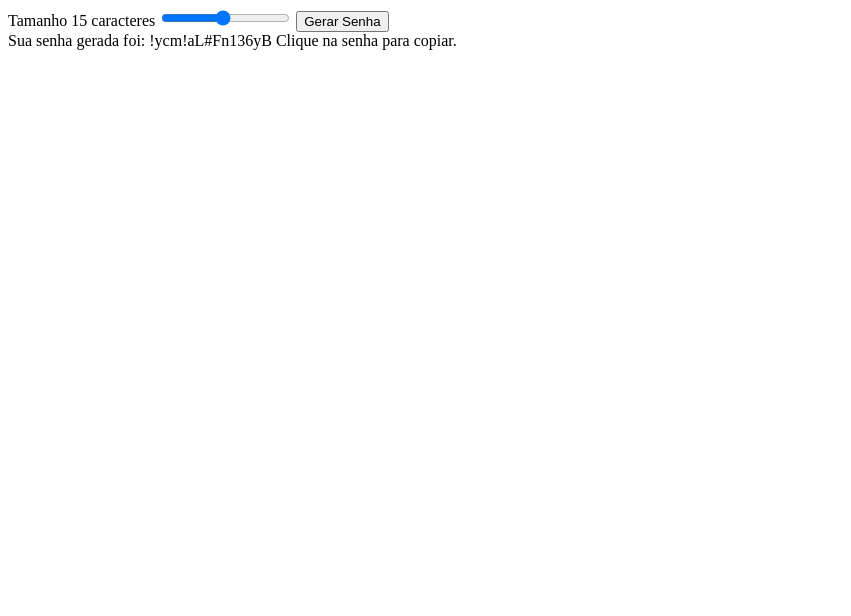
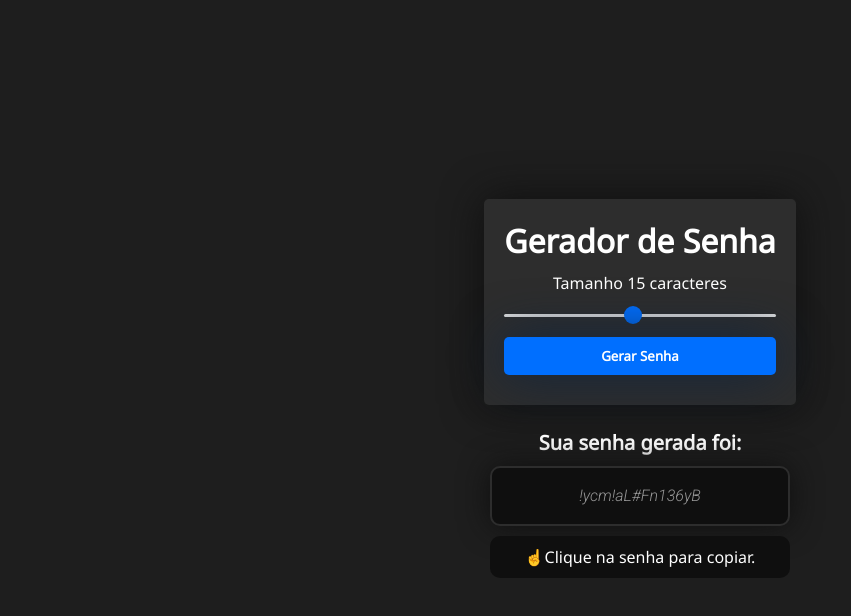
Before and after one commit to M4theus13/Password-Generator, a plain HTML site: page index.html in a window 1280 px wide. Both pictures are taken after a click on the button "Gerar Senha". Shown: the whole page, without its empty margins (0-851 px from the left). Drawn offline with Linux system fonts and the light colour scheme.

Commit message:
css and adjusted details

```diff
--- a/css/style.css
+++ b/css/style.css
@@ -0,0 +1,128 @@
+* {
+    margin: 0;
+    padding: 0;
+    box-sizing: border-box;
+    color: white;
+    font-family: 'Noto Sans', sans-serif;
+}
+
+body {
+    display: flex;
+    flex-direction: column;
+    align-items: center;
+    justify-content: center;
+    width: 100vw;
+    height: 100vh;
+    background-color: #1E1E1E;
+}
+
+.container-input {
+    display: flex;
+    flex-direction: column;
+    align-items: center;
+    max-width: 780px;
+    min-width: 300px;
+    padding: 20px;
+    background-color: #2d2d2d;
+    border-radius: 5px;
+    box-shadow: 0px 0px 40px rgb(15, 15, 15);
+}
+
+.title {
+    color: #FFFFFF;
+}
+
+.container-password {
+    display: flex;
+    align-items: center;
+    justify-content: center;
+    flex-direction: column;
+    max-width: 780px;
+    min-width: 300px;
+    margin: 14px;
+}
+
+.container-input > span {
+    margin: 10px;
+}
+
+.slider {
+    -webkit-appearance: none;
+    width: 100%;
+    height: 3px;
+    border-radius: 5px;
+    background-color: #DFDFDF;
+    outline: none;
+    margin: 10px;
+}
+
+.slider::-webkit-slider-thumb {
+    appearance: none;
+    width: 18px;
+    height: 18px;
+    border-radius: 50%;
+    background-color: #006fff;
+    cursor: pointer;
+}
+
+#button {
+    background-color: #006fff;
+    outline: none;
+    border: none;
+    padding: 10px;
+    margin: 10px;
+    width: 100%;
+    border-radius: 5px;
+    box-shadow: 0px 0px 50px #11253f;
+    font-weight: bold;
+    cursor: pointer;
+}
+
+.title-password {
+    font-size: 20px;
+    font-weight: bold;
+    margin: 10px;
+}
+
+#password {
+    width: 100%;
+    height: 60px;
+    display: flex;
+    align-items: center;
+    justify-content: center;
+    background-color: #0f0f0f;
+    border: 2px solid #2d2d2d;
+    border-radius: 10px;
+    transition: .5s;
+    font-family: 'Roboto', sans-serif;
+    color: #969696;
+    box-shadow: 0px 0px 30px rgb(15, 15, 15);
+    cursor: pointer;
+}
+
+#password:hover{
+    transform: scale(1.05);
+}
+
+.copy {
+    background-color: #0f0f0f;
+    width: 100%;
+    text-align: center;
+    margin: 10px;
+    padding: 10px;
+    border-radius: 10px;
+}
+
+@keyframes copy {
+    0% {
+        opacity: 0;
+    }
+
+    100% {
+        opacity: 1;
+    }
+}
+
+.hide {
+    display: none;
+}
--- a/index.html
+++ b/index.html
@@ -6,19 +6,30 @@
     <meta name="viewport" content="width=device-width, initial-scale=1.0">
     <meta name="keywords" content="Gerador de senhas, gerador password">
     <link rel="stylesheet" href="/css/style.css">
+
+    <link rel="preconnect" href="https://fonts.googleapis.com">
+    <link rel="preconnect" href="https://fonts.gstatic.com" crossorigin>
+    <link href="https://fonts.googleapis.com/css2?family=Noto+Sans&display=swap" rel="stylesheet">
+
+    <link rel="preconnect" href="https://fonts.googleapis.com">
+    <link rel="preconnect" href="https://fonts.gstatic.com" crossorigin>
+    <link href="https://fonts.googleapis.com/css2?family=Roboto:ital,wght@1,300&display=swap" rel="stylesheet">
+
+    <link rel="shortcut icon" href="/assets/icon.ico" type="image/x-icon">
     <title>Gerador de Senhas</title>
 </head>
 <body>
     <main class="container-input">
+        <h1 class="title">Gerador de Senha</h1>
         <span>Tamanho <span id="value"></span> caracteres</span>
         <input id="slider" class="slider" type="range" min="6" max="25" value="15">
         <button id="button" class="button" onclick="generatePassword()">Gerar Senha</button>
     </main>
 
-    <div id="container-password"  class="container-password hide">
-        <span class="title">Sua senha gerada foi:</span>
+    <div id="container-password" class="container-password hide">
+        <span class="title-password">Sua senha gerada foi:</span>
         <span onclick="copyPassword()" id="password" class="password"></span>
-        <span>Clique na senha para copiar.</span>
+        <span id="copy" class="copy">☝️Clique na senha para copiar.</span>
     </div>
 
     <script src="js/script.js"></script>
--- a/js/script.js
+++ b/js/script.js
@@ -15,6 +15,15 @@ slider.oninput = function(){
 
 function generatePassword() {
     let pass = ''
+    let copy = document.querySelector('#copy')
+
+    copy.style.animation = 'none'
+
+    setTimeout(function() {
+        // Aplique a animação ao elemento
+        copy.style.animation = 'copy 1s linear';
+      }, 10);
+
     for(let i = 0, n = charset.length; i < slider.value; i++){
         pass += charset.charAt(Math.floor(Math.random() * n))
     }
@@ -24,6 +33,5 @@ function generatePassword() {
 }
 
 function copyPassword(){
-    alert('Senha copiada com sucesso!')
     navigator.clipboard.writeText(newPassword) // copia oque esta na variavel
 }
```
Also changed, not shown: assets/icon.ico (added).
